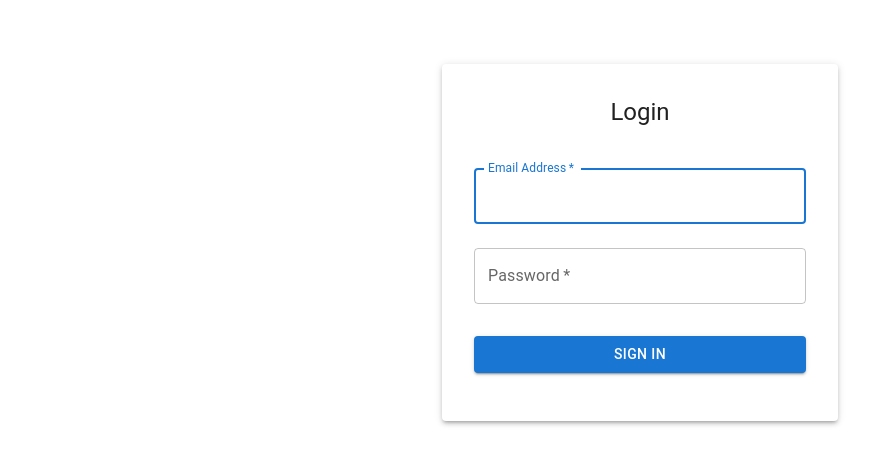
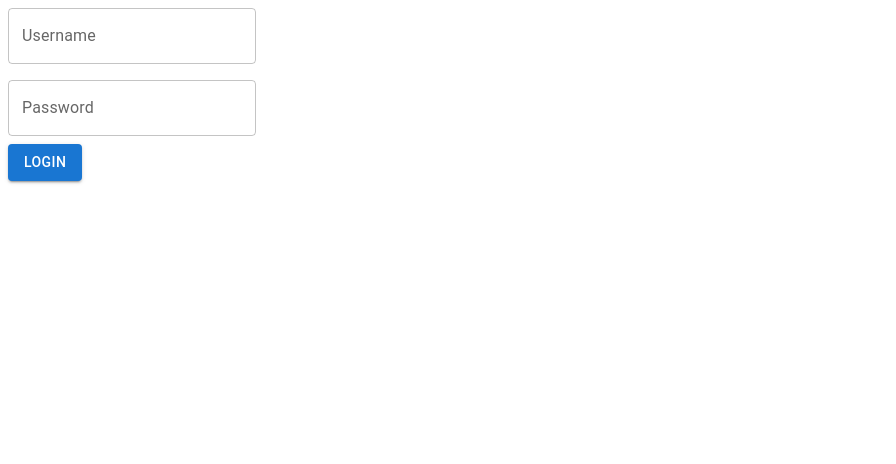
Before and after one commit to DaniilIljin/sellingPlatform, a React (Vite) app in the folder frontend/: page /login in a window 1280 px wide. Shown: the top 464 px of the page, without its empty margins (0-896 px from the left). Built offline with nearby package versions, Linux system fonts and the light colour scheme.

Commit message:
fd: starting with front

```diff
--- a/frontend/package.json
+++ b/frontend/package.json
@@ -18,6 +18,7 @@
     "axios": "^1.7.9",
     "react": "^18.3.1",
     "react-dom": "^18.3.1",
+    "react-hook-form": "^7.54.2",
     "react-router-dom": "^7.1.3"
   },
   "devDependencies": {
--- a/frontend/src/api/apiClient.ts
+++ b/frontend/src/api/apiClient.ts
@@ -1,7 +1,7 @@
 import axios from 'axios';
 
 const apiClient = axios.create({
-    baseURL: 'https://api.example.com',
+    baseURL: 'http://localhost:8080',
 });
 
 export default apiClient;
--- /dev/null
+++ b/frontend/src/dto/user.ts
@@ -0,0 +1,3 @@
+export type UserCredentials = {
+    username: string;
+    password: string };
--- a/frontend/src/pages/Login.tsx
+++ b/frontend/src/pages/Login.tsx
@@ -1,78 +1,36 @@
-import  { useState } from "react";
-import {
-    Box,
-    Typography,
-    TextField,
-    Button,
-    Container,
-    Paper,
-    CssBaseline,
-} from "@mui/material";
+import { TextField, Button } from '@mui/material';
+import { useForm } from 'react-hook-form';
+import {UserCredentials} from "../dto/user.ts";
 
-const Login = () => {
-    const [email, setEmail] = useState("");
-    const [password, setPassword] = useState("");
+const LoginForm = () => {
+    const { register, handleSubmit, formState: { errors } } = useForm<UserCredentials>();
 
-    const handleSubmit = (e: React.FormEvent) => {
-        e.preventDefault();
-        console.log("Email:", email);
-        console.log("Password:", password);
-        // Add your login logic here (e.g., API call)
+    const onSubmit = (data: UserCredentials) => {
+        console.log('Submitted Data:', data);
     };
 
     return (
-        <Container component="main" maxWidth="xs">
-            <CssBaseline />
-            <Paper
-                elevation={3}
-                sx={{
-                    marginTop: 8,
-                    display: "flex",
-                    flexDirection: "column",
-                    alignItems: "center",
-                    padding: 4,
-                }}
-            >
-                <Typography component="h1" variant="h5">
-                    Login
-                </Typography>
-                <Box component="form" onSubmit={handleSubmit} sx={{ mt: 3 }}>
-                    <TextField
-                        margin="normal"
-                        required
-                        fullWidth
-                        id="email"
-                        label="Email Address"
-                        name="email"
-                        autoComplete="email"
-                        autoFocus
-                        value={email}
-                        onChange={(e) => setEmail(e.target.value)}
-                    />
-                    <TextField
-                        margin="normal"
-                        required
-                        fullWidth
-                        name="password"
-                        label="Password"
-                        type="password"
-                        id="password"
-                        autoComplete="current-password"
-                        value={password}
-                        onChange={(e) => setPassword(e.target.value)}
-                    />
-                    <Button
-                        type="submit"
-                        fullWidth
-                        variant="contained"
-                        sx={{ mt: 3, mb: 2 }}
-                    >
-                        Sign In
-                    </Button>
-                </Box>
-            </Paper>
-        </Container>
+        <form onSubmit={handleSubmit(onSubmit)}>
+            <TextField
+                label="Username"
+                {...register('username', { required: 'Username is required' })}
+                error={!!errors.username}
+                helperText={errors.username?.message}
+            />
+            <br/>
+            <TextField
+                margin="normal"
+                label="Password"
+                {...register('password', { required: 'Password is required' })}
+                error={!!errors.password}
+                helperText={errors.password?.message}
+            />
+            <br/>
+            <Button type="submit" variant="contained" color="primary">
+                Login
+            </Button>
+        </form>
     );
 };
 
-export default Login;
+export default LoginForm;
```
Also changed, not shown: frontend/src/api/auth.ts (added, +7 -0 lines), frontend/src/hook/useToggle.ts (added, +13 -0 lines), 2 other files (tests, documents, lock files or other folders).
